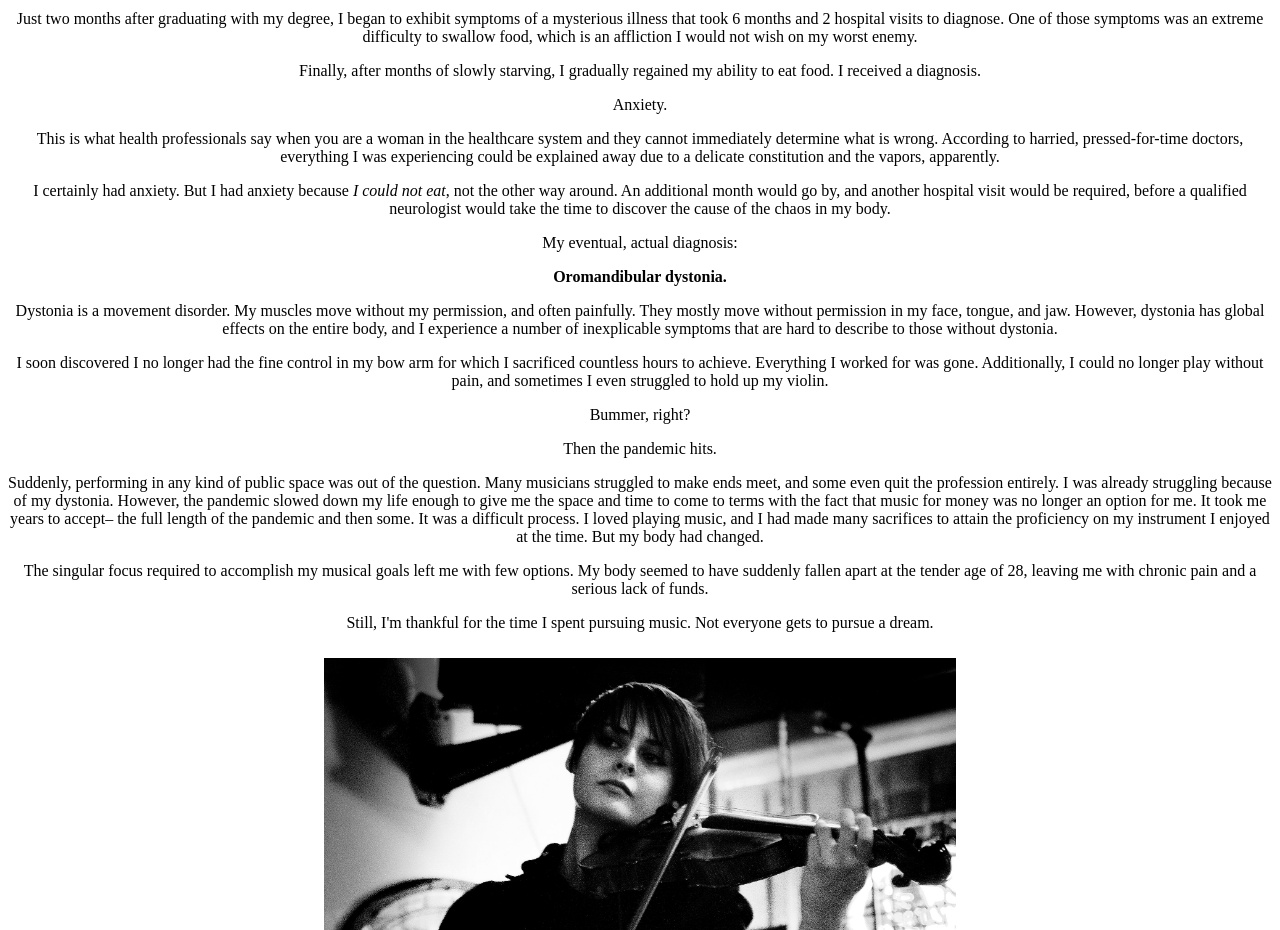
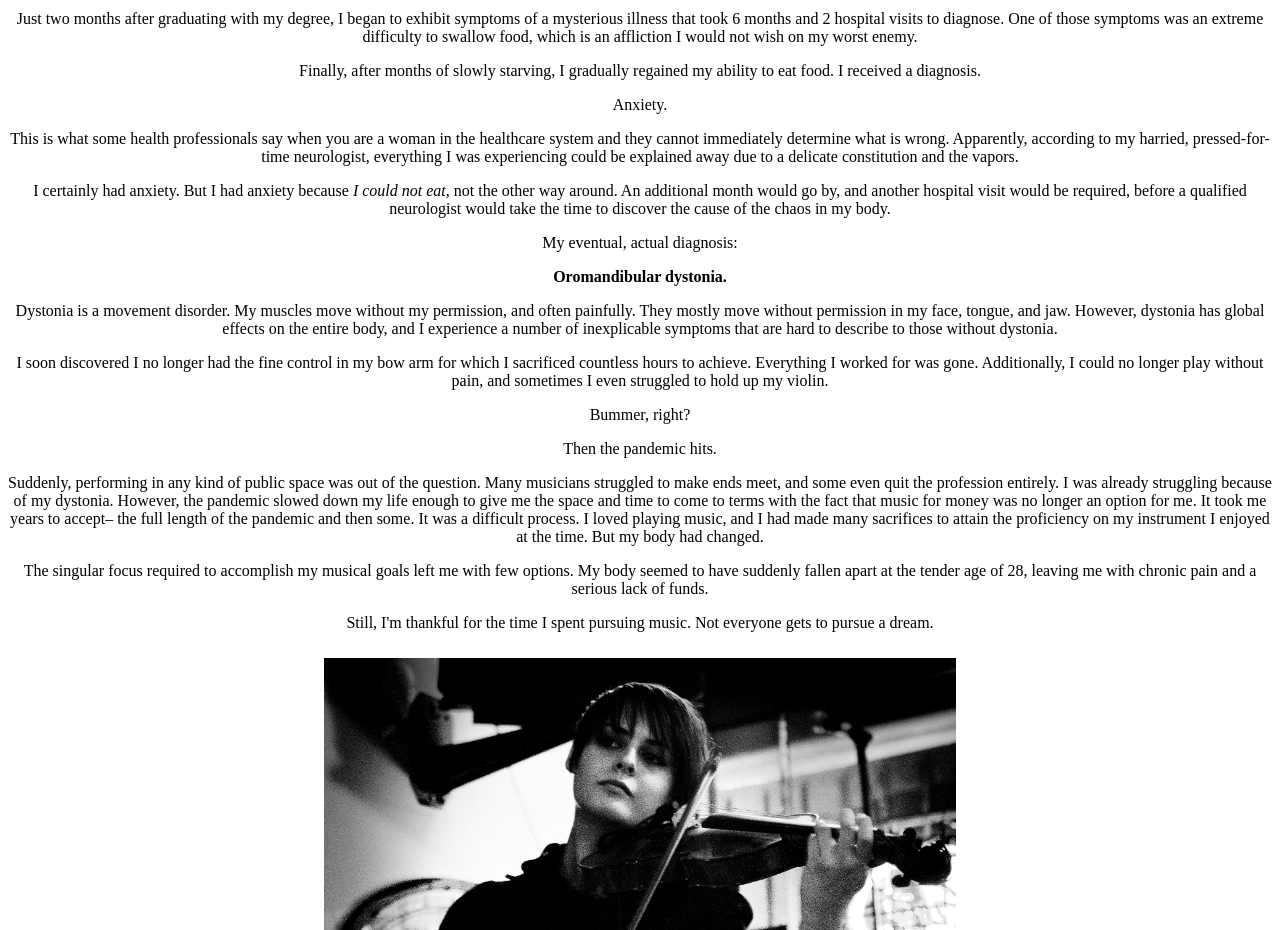
Before and after one commit to KC-LCW-Jan-23-Classroom/js-assignment-4-html-me-something-lyremlou, a website: page index.html in a window 1280 px wide. Shown: the part 2800-3730 px from the top of the page. Drawn offline with Linux system fonts and the light colour scheme.

Commit message:
Edit text

```diff
--- a/index.html
+++ b/index.html
@@ -40,9 +40,9 @@
             <p>Finally, after months of slowly starving, I gradually regained my ability to eat food. I received a
                diagnosis. </p>
             <p>Anxiety. </p>
-            <p>This is what health professionals say when you are a woman in the healthcare system and they cannot
-               immediately determine what is wrong. According to harried, pressed-for-time doctors, everything I was
-               experiencing could be explained away due to a delicate constitution and the vapors, apparently. </p>
+            <p>This is what some health professionals say when you are a woman in the healthcare system and they cannot
+               immediately determine what is wrong. Apparently, according to my harried, pressed-for-time neurologist, everything I was
+               experiencing could be explained away due to a delicate constitution and the vapors. </p>
             <p>I certainly had anxiety. But I had anxiety because <em>I could not eat</em>, not the other way around. An
                additional month would go by, and another hospital visit would be required, before a qualified
                neurologist would take the time to discover the cause of the chaos in my body. </p>
```
